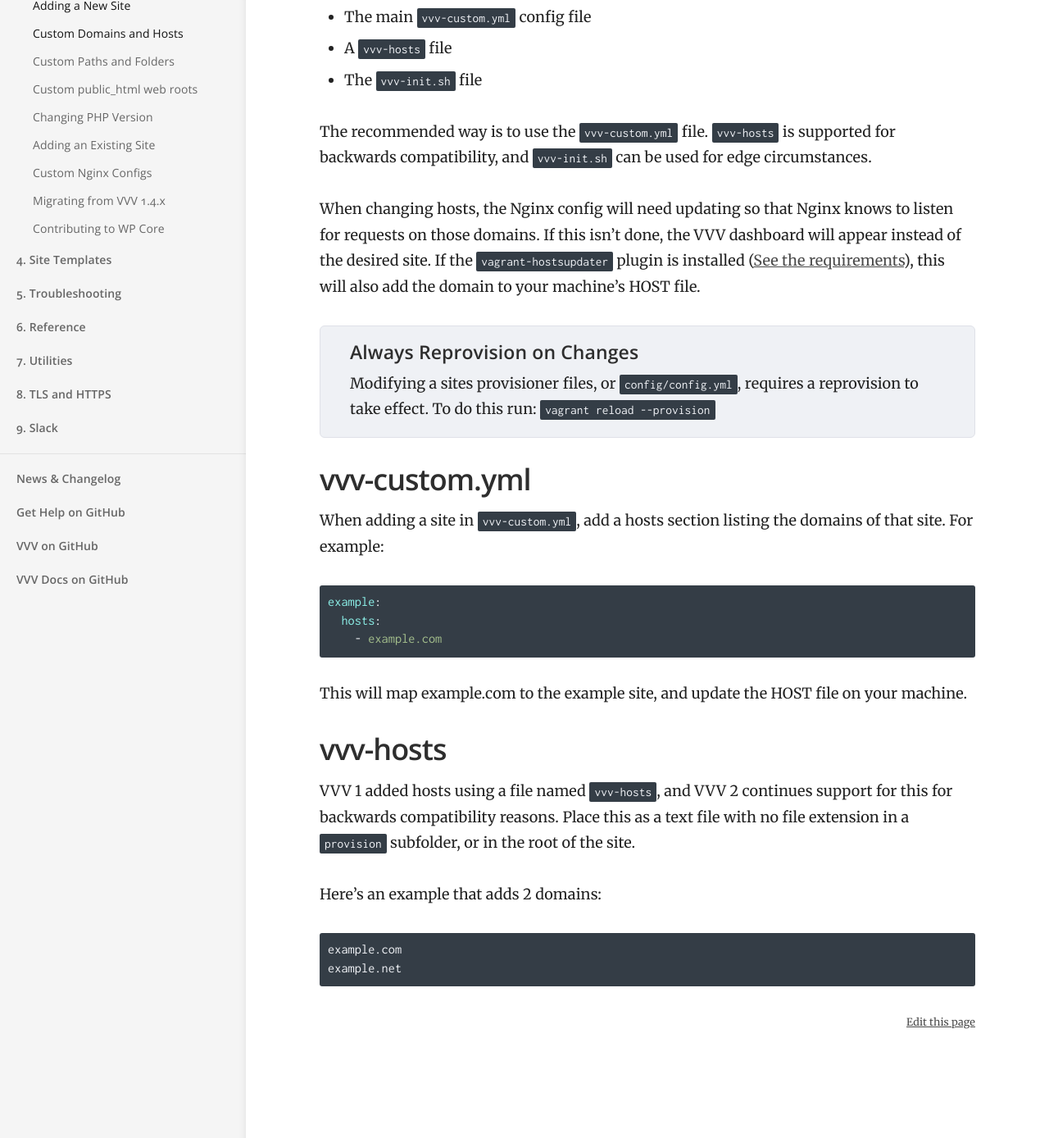
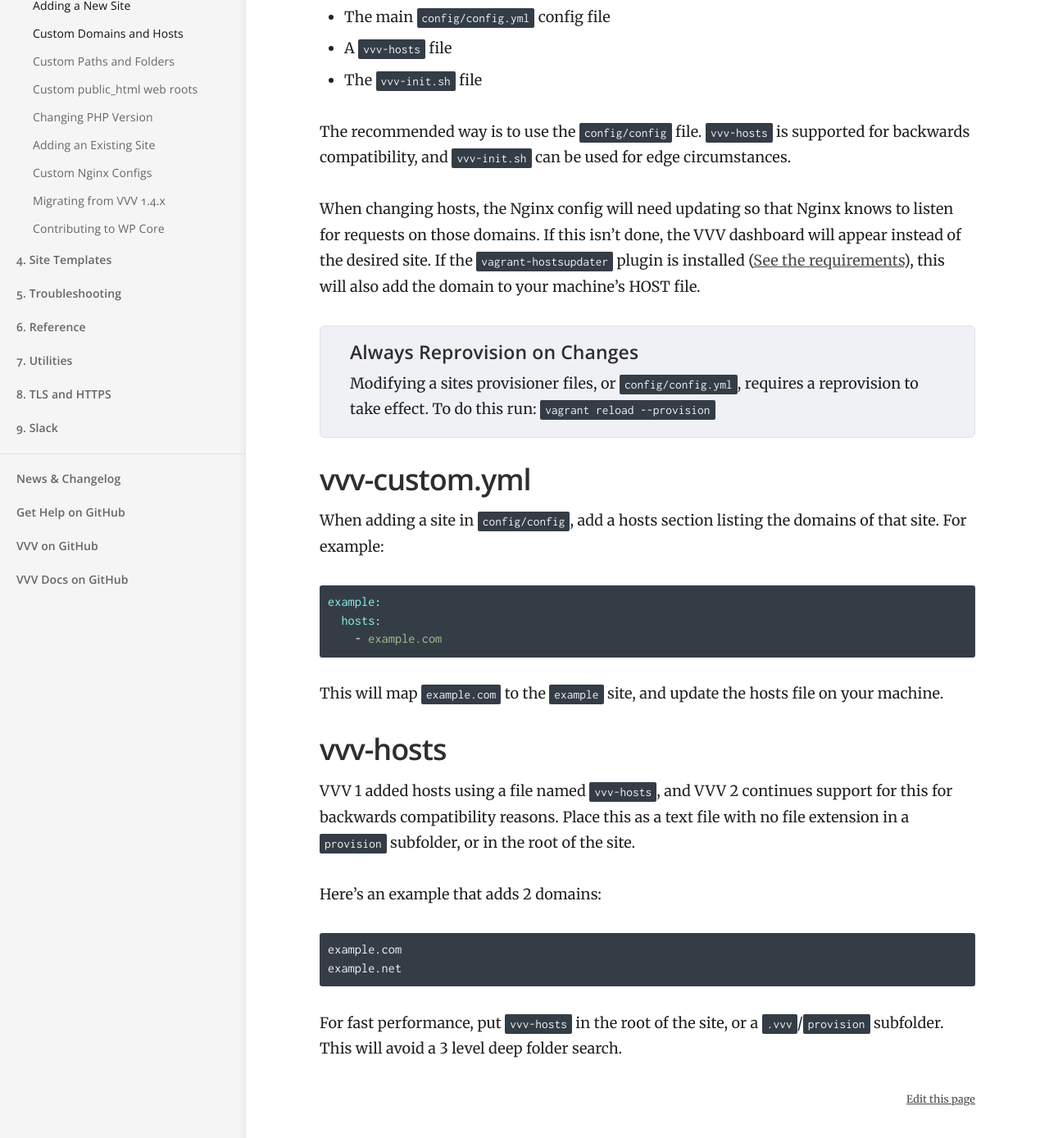
Before and after one commit to Varying-Vagrant-Vagrants/varyingvagrantvagrants.org, a Jekyll site: the page built from docs/en-US/adding-a-new-site/custom-domains-hosts.md, in a window 1280 px wide and 1400 px high, scrolled down 250 px. Shown: the top 1388 px of the window at 82% size. Built offline with Jekyll 4.4.1, drawn with Linux system fonts in a browser that asks for light colours.

Commit message:
remove reference to vvv-custom.yml

````diff
--- a/docs/en-US/adding-a-new-site/custom-domains-hosts.md
+++ b/docs/en-US/adding-a-new-site/custom-domains-hosts.md
@@ -2,17 +2,17 @@
 category: 3. Adding a New Site
 order: 2
 title: Custom Domains and Hosts
-description: Define custom domains in the sites section of vvv-custom.yml. vvv-init.sh can be used for edge circumstances.
+description: Define custom domains in the sites section of config/config.yml. vvv-init.sh can be used for edge circumstances.
 permalink: /docs/en-US/adding-a-new-site/custom-domains-hosts/
 ---
 
 There are 3 ways to define hosts
 
- - The main `vvv-custom.yml` config file
+ - The main `config/config.yml` config file
  - A `vvv-hosts` file
  - The `vvv-init.sh` file
 
-The recommended way is to use the `vvv-custom.yml` file. `vvv-hosts` is supported for backwards compatibility, and `vvv-init.sh` can be used for edge circumstances.
+The recommended way is to use the `config/config` file. `vvv-hosts` is supported for backwards compatibility, and `vvv-init.sh` can be used for edge circumstances.
 
 When changing hosts, the Nginx config will need updating so that Nginx knows to listen for requests on those domains. If this isn't done, the VVV dashboard will appear instead of the desired site. If the `vagrant-hostsupdater` plugin is installed ([See the requirements](../installation/software-requirements.md)), this will also add the domain to your machine's HOST file.
 
@@ -20,7 +20,7 @@ When changing hosts, the Nginx config will need updating so that Nginx knows to
 
 ## vvv-custom.yml
 
-When adding a site in `vvv-custom.yml`, add a hosts section listing the domains of that site. For example:
+When adding a site in `config/config`, add a hosts section listing the domains of that site. For example:
 
 ```yaml
 example:
@@ -28,7 +28,7 @@ example:
     - example.com
 ```
 
-This will map example.com to the example site, and update the HOST file on your machine.
+This will map `example.com` to the `example` site, and update the hosts file on your machine.
 
 ## vvv-hosts
 
@@ -40,3 +40,5 @@ Here's an example that adds 2 domains:
 example.com
 example.net
 ```
+
+For fast performance, put `vvv-hosts` in the root of the site, or a `.vvv`/`provision` subfolder. This will avoid a 3 level deep folder search.
````
